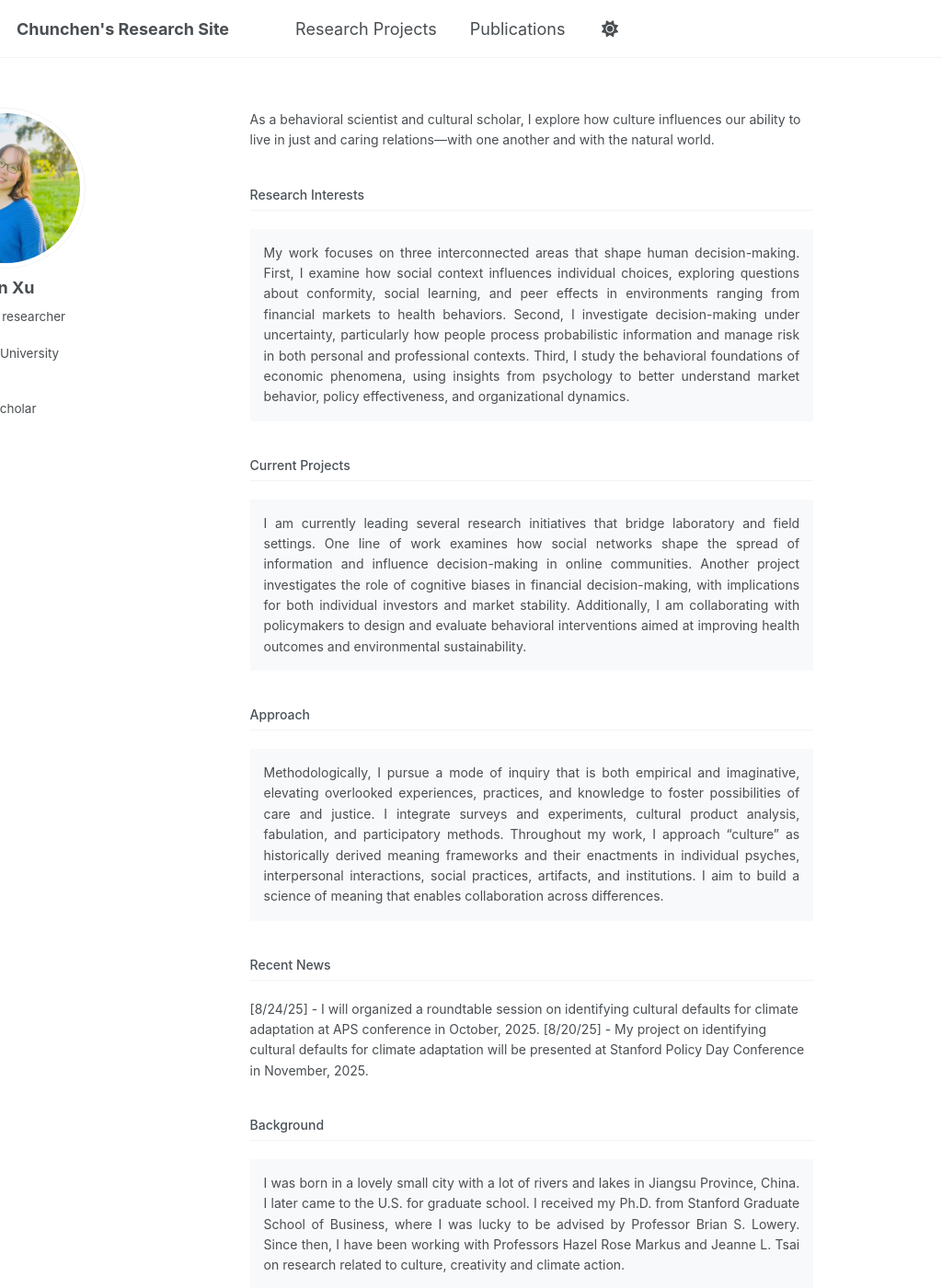
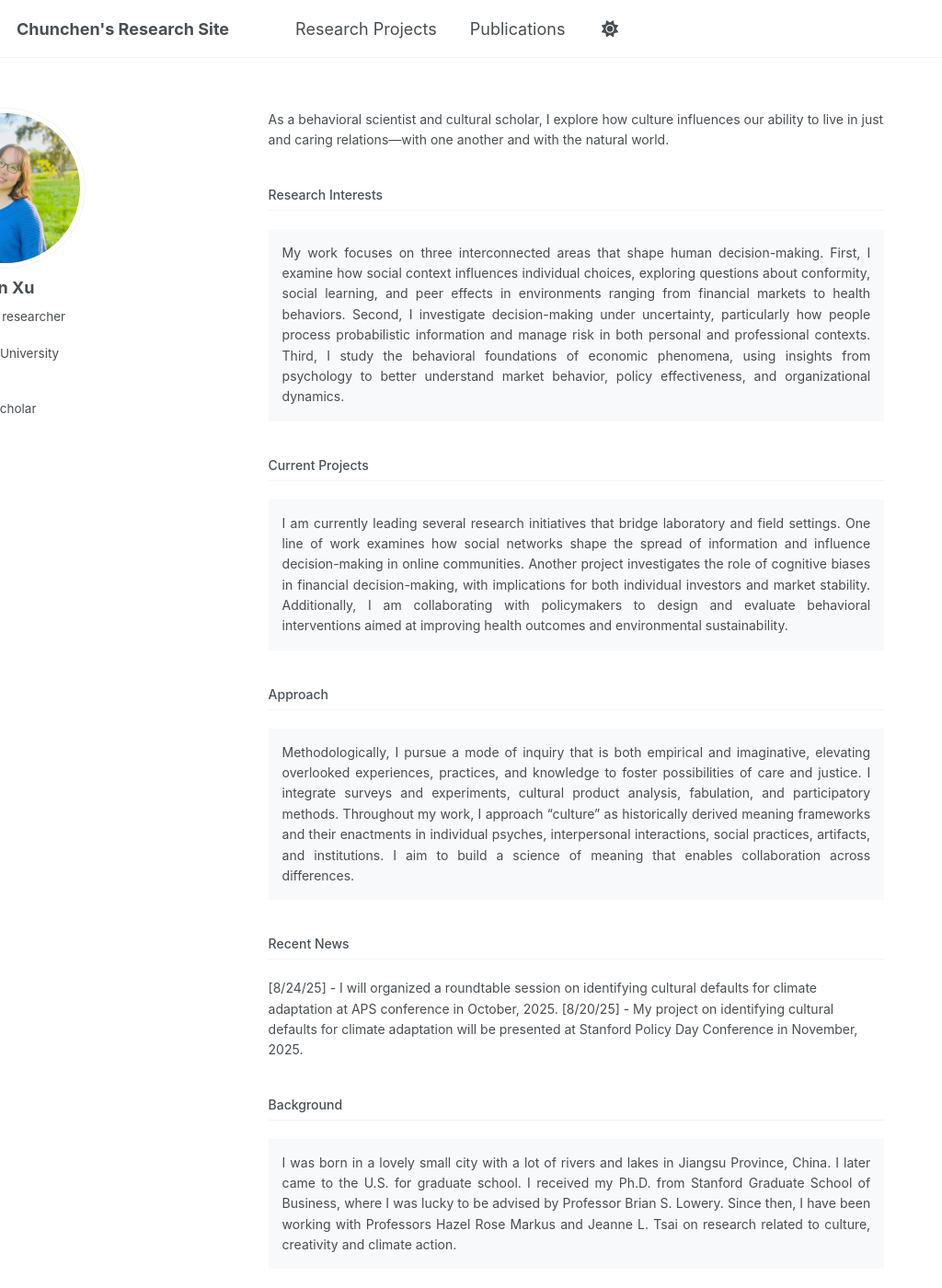
Before and after one commit to chunchenxu/chunchenxu.github.io, a Jekyll site: the page built from _pages/about.html, in a window 1280 px wide and 1400 px high. Shown: the whole window at 92% size, without its empty margins (0-1024 px from the left). Built offline with Jekyll 4.4.1, drawn with Linux system fonts in a browser that asks for light colours; some web fonts are replaced; a script that is not in the unit is left out.

Commit message:
Update about.html

```diff
--- a/_pages/about.html
+++ b/_pages/about.html
@@ -52,15 +52,16 @@ I was born in a lovely small city with a lot of rivers and lakes in Jiangsu Prov
 <style>
 .about-container {
     max-width: none;           /* Remove max-width limit */
-    width: 90%;               /* Use 90% of available space */
-    margin: 0 auto;
-    margin-left: -50px;       /* Shift left towards sidebar */
-    margin-right: -160px;      /* Extend right */
-    padding: 20px 40px;       /* More horizontal padding */
+    width: calc(100% - 20px);  /* Use full width minus small buffer */
+    margin: 0;                 /* Reset all margins */
+    margin-left: -30px;        /* Fine-tuned left shift */
+    margin-right: -140px;      /* Extend into right margin */
+    padding: 20px 40px;        /* Horizontal padding for readability */
     font-size: 14px;
     font-family: -apple-system, BlinkMacSystemFont, "Segoe UI", Roboto, sans-serif;
     line-height: 1.6;
     text-align: left;
+    box-sizing: border-box;    /* Include padding in width calculation */
 }
 
 .content-section {
```
